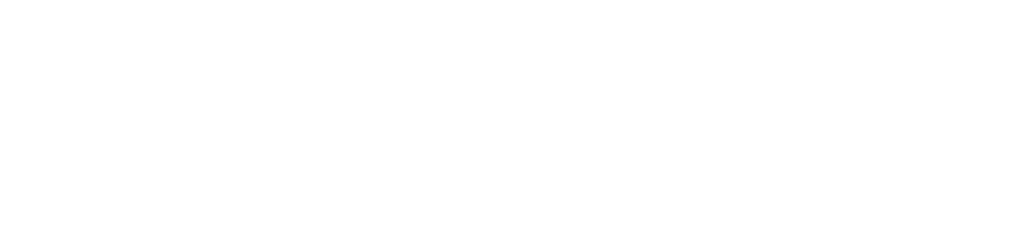
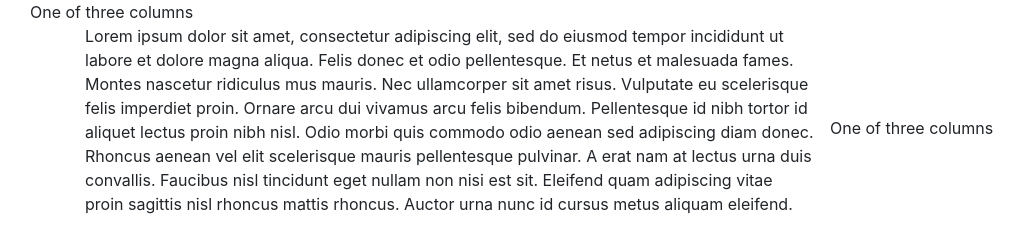
Before and after one commit to danhauen/bootstrap-portfolio, a plain HTML site: page bootcamp/bootstrap-portfolio/index.html in a window 1280 px wide. Shown: the whole page, without its empty margins (0-1025 px from the left). Drawn offline with nearby package versions, Linux system fonts and the light colour scheme.

Commit message:
html rows added

```diff
--- a/bootcamp/bootstrap-portfolio/index.html
+++ b/bootcamp/bootstrap-portfolio/index.html
@@ -7,17 +7,44 @@
         <meta name="viewport" content="width=device-width, initial-scale=1, shrink-to-fit=no">
 
         <title>Bootstrap Profile</title>
+
+            <!--link to bootstrap-->
+            <link rel="stylesheet" href="https://stackpath.bootstrapcdn.com/bootstrap/4.4.1/css/bootstrap.min.css" integrity="sha384-Vkoo8x4CGsO3+Hhxv8T/Q5PaXtkKtu6ug5TOeNV6gBiFeWPGFN9MuhOf23Q9Ifjh" crossorigin="anonymous">
             <!--link to stylesheet-->
             <link rel="stylesheet" type="text/css" href="assets/css/style.css">
-            <!--link to bootstrap-->
-            <link rel="stylesheet" href="https://stackpath.bootstrapcdn.com/bootstrap/4.4.1/css/bootstrap.min.css" integrity="sha384-Vkoo8x4CGsO3+Hhxv8T/Q5PaXtkKtu6ug5TOeNV6gBiFeWPGFN9MuhOf23Q9Ifjh" crossorigin="anonymous">
-
 
 
     </head>
 
     <body>
+       </header>
+        <div class="container-fluid">
+            <div class="col-xl-12">
+                One of three columns
+          </div>
 
+
+
+
+
+
+        <div class="container">
+            <!-- Content here -->
+
+            <div class="row 1">
+
+            </div>
+
+            <div class="row align-items-center">
+                <div class="col-md-8">
+                    <p>Lorem ipsum dolor sit amet, consectetur adipiscing elit, sed do eiusmod tempor incididunt ut labore et dolore magna aliqua. Felis donec et odio pellentesque. Et netus et malesuada fames. Montes nascetur ridiculus mus mauris. Nec ullamcorper sit amet risus. Vulputate eu scelerisque felis imperdiet proin. Ornare arcu dui vivamus arcu felis bibendum. Pellentesque id nibh tortor id aliquet lectus proin nibh nisl. Odio morbi quis commodo odio aenean sed adipiscing diam donec. Rhoncus aenean vel elit scelerisque mauris pellentesque pulvinar. A erat nam at lectus urna duis convallis. Faucibus nisl tincidunt eget nullam non nisi est sit. Eleifend quam adipiscing vitae proin sagittis nisl rhoncus mattis rhoncus. Auctor urna nunc id cursus metus aliquam eleifend.</p>
+
+            </div>
+
+            <div class="row 3">
+                <div class="col-md-12">
+                    One of three columns
+            </div>
 
 
 
```
Also changed, not shown: bootcamp/bootstrap-portfolio/contact.html (+3 -1 lines), bootcamp/bootstrap-portfolio/portfolio.html (+16 -0 lines).
